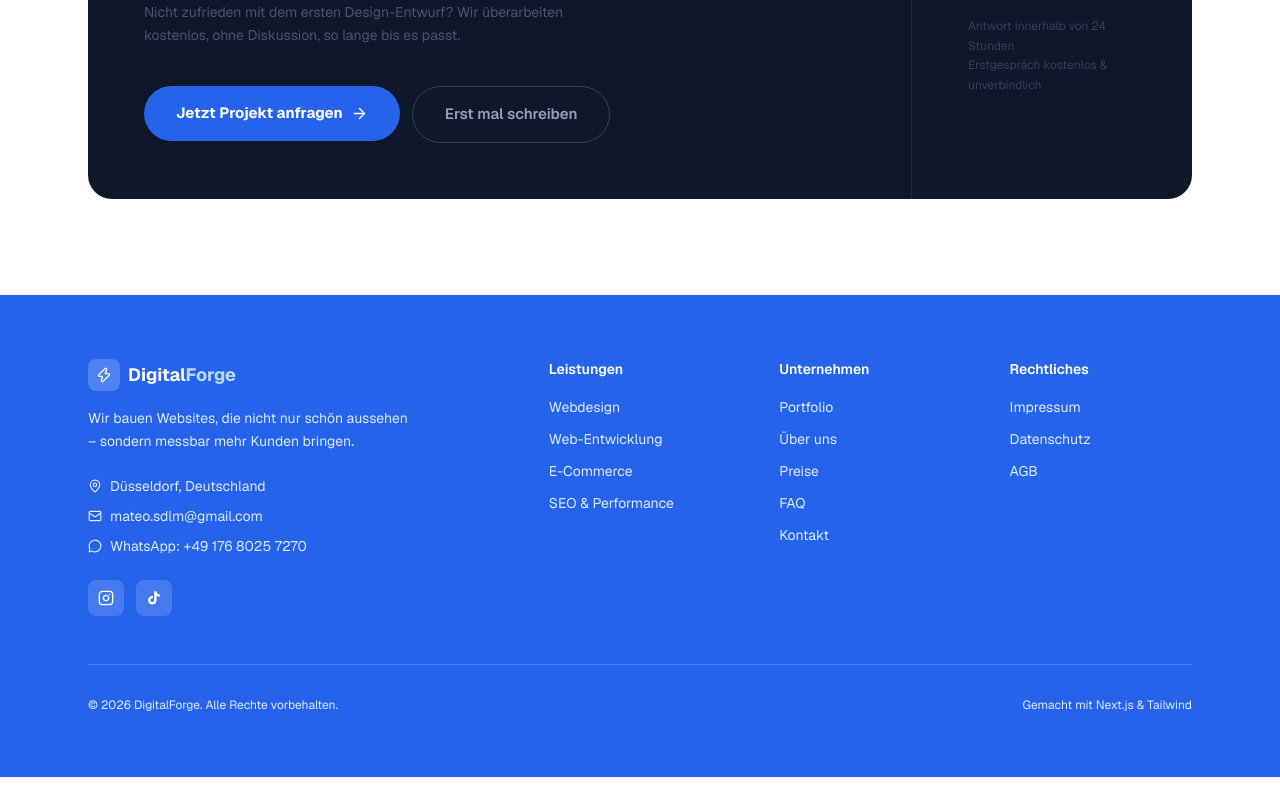
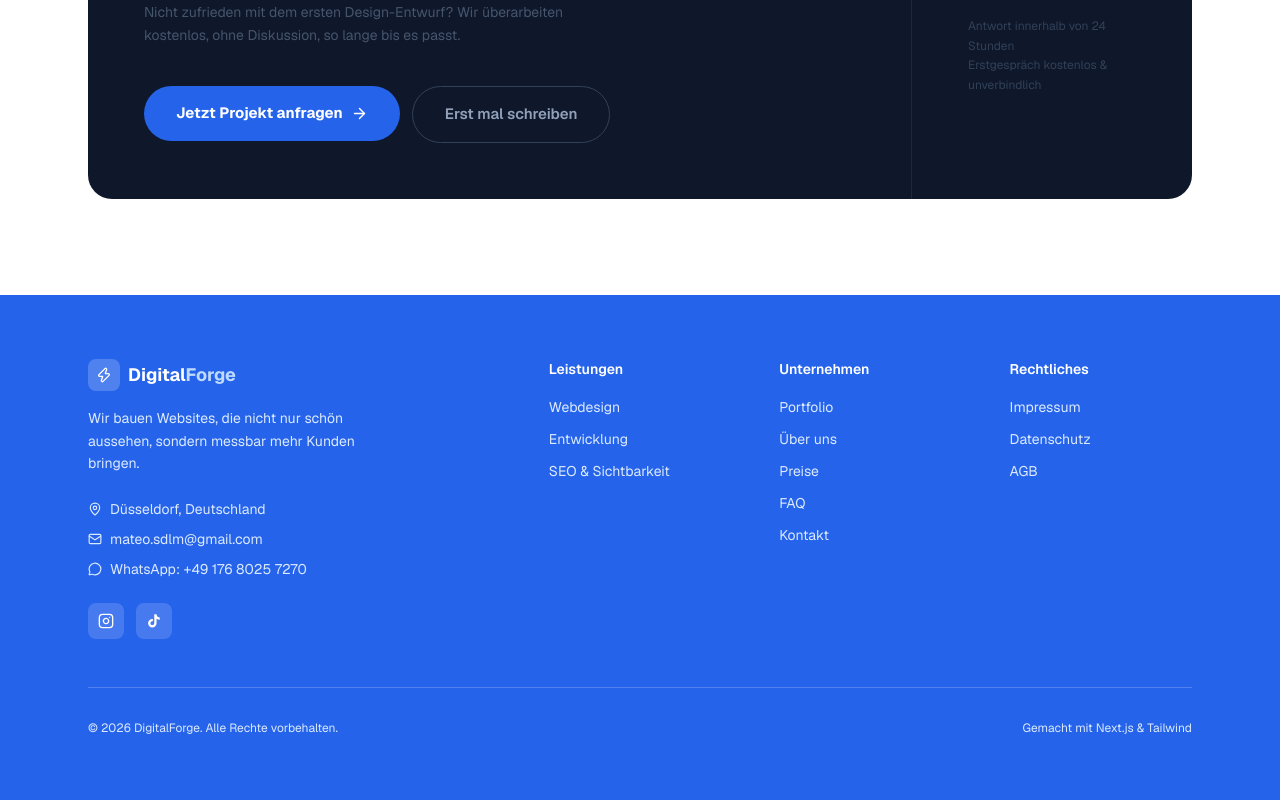
Before and after one commit to chjungdus/Neue-Website, a Next.js app: page / in a window 1280 px wide. Shown: the part 9215-10015 px from the top of the page. Before the commit the page ends 9992 px from the top, so only its background shows below. Built offline with nearby package versions, Linux system fonts and the light colour scheme.

Commit message:
feat: remove e-commerce from footer nav links

```diff
--- a/src/components/layout/footer.tsx
+++ b/src/components/layout/footer.tsx
@@ -4,9 +4,8 @@ import { Zap, MapPin, Mail, MessageCircle, Instagram } from "lucide-react"
 const footerLinks = {
   Leistungen: [
     { href: "/leistungen#webdesign", label: "Webdesign" },
-    { href: "/leistungen#entwicklung", label: "Web-Entwicklung" },
-    { href: "/leistungen#ecommerce", label: "E-Commerce" },
-    { href: "/leistungen#seo", label: "SEO & Performance" },
+    { href: "/leistungen#entwicklung", label: "Entwicklung" },
+    { href: "/leistungen#seo", label: "SEO & Sichtbarkeit" },
   ],
   Unternehmen: [
     { href: "/portfolio", label: "Portfolio" },
@@ -37,7 +36,7 @@ export default function Footer() {
               </span>
             </Link>
             <p className="text-blue-100 text-sm leading-relaxed max-w-xs">
-              Wir bauen Websites, die nicht nur schön aussehen – sondern messbar mehr Kunden bringen.
+              Wir bauen Websites, die nicht nur schön aussehen, sondern messbar mehr Kunden bringen.
             </p>
             <div className="mt-6 flex flex-col gap-2.5">
               <span className="flex items-center gap-2 text-sm text-blue-100">
```
